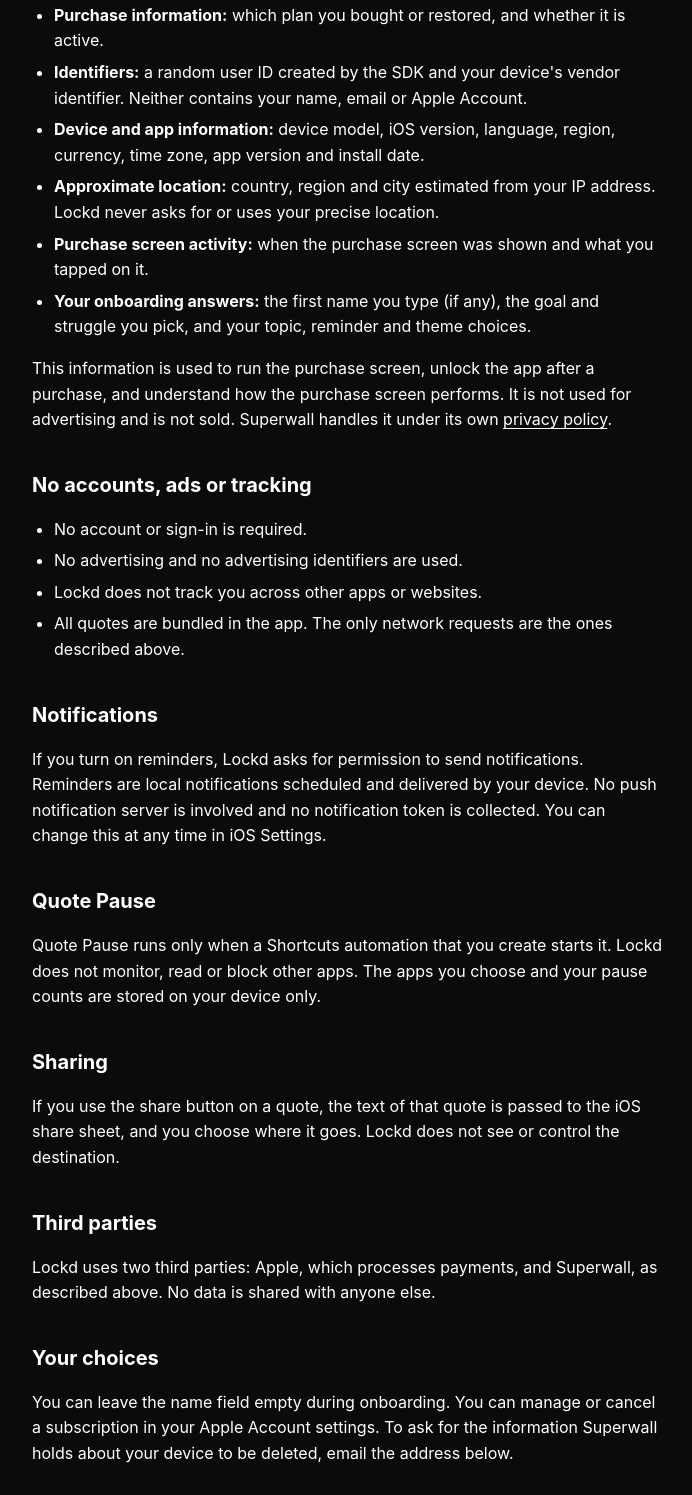
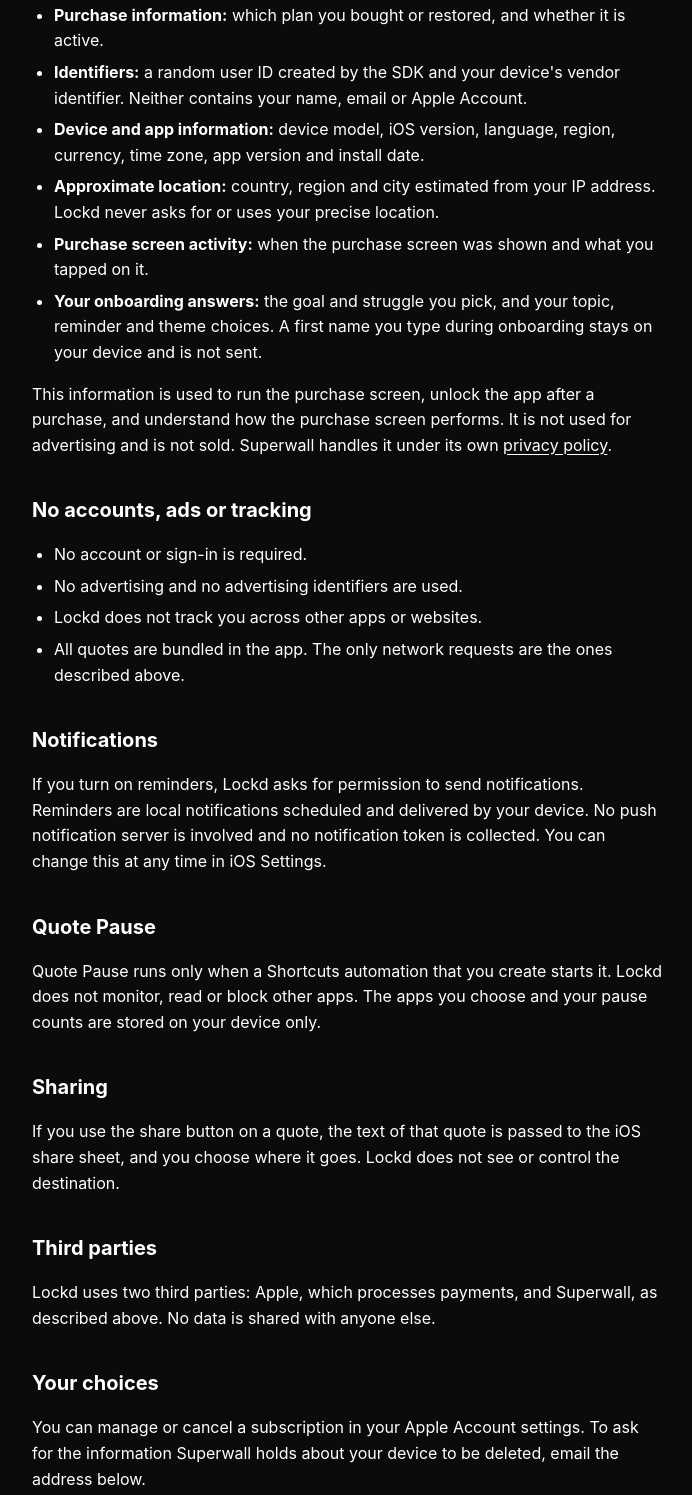
Before and after one commit to MingKangS/MingKangS.github.io, a plain HTML site: page lockd/privacy.html in a window 1280 px wide. Shown: the part 1061-2556 px from the top of the page, without its empty margins (292-984 px from the left). Drawn offline with Linux system fonts and the light colour scheme.

Commit message:
Lockd privacy policy: first name stays on device
The onboarding no longer stores the typed name as a Superwall attribute.

Co-Authored-By: Claude Fable 5.2 <noreply@anthropic.com>

```diff
--- a/lockd/privacy.html
+++ b/lockd/privacy.html
@@ -57,7 +57,7 @@ footer a{color:#9A9AA1}
 <li><strong>Device and app information:</strong> device model, iOS version, language, region, currency, time zone, app version and install date.</li>
 <li><strong>Approximate location:</strong> country, region and city estimated from your IP address. Lockd never asks for or uses your precise location.</li>
 <li><strong>Purchase screen activity:</strong> when the purchase screen was shown and what you tapped on it.</li>
-<li><strong>Your onboarding answers:</strong> the first name you type (if any), the goal and struggle you pick, and your topic, reminder and theme choices.</li>
+<li><strong>Your onboarding answers:</strong> the goal and struggle you pick, and your topic, reminder and theme choices. A first name you type during onboarding stays on your device and is not sent.</li>
 </ul>
 <p>This information is used to run the purchase screen, unlock the app after a purchase, and understand how the purchase screen performs. It is not used for advertising and is not sold. Superwall handles it under its own <a href="https://superwall.com/legal/privacy-policy">privacy policy</a>.</p>
 
@@ -82,7 +82,7 @@ footer a{color:#9A9AA1}
 <p>Lockd uses two third parties: Apple, which processes payments, and Superwall, as described above. No data is shared with anyone else.</p>
 
 <h2>Your choices</h2>
-<p>You can leave the name field empty during onboarding. You can manage or cancel a subscription in your Apple Account settings. To ask for the information Superwall holds about your device to be deleted, email the address below.</p>
+<p>You can manage or cancel a subscription in your Apple Account settings. To ask for the information Superwall holds about your device to be deleted, email the address below.</p>
 
 <h2>Children's privacy</h2>
 <p>Lockd is not directed at children under 13 and does not knowingly collect personal information from them. The app contains no ads, accounts or social features.</p>
```
